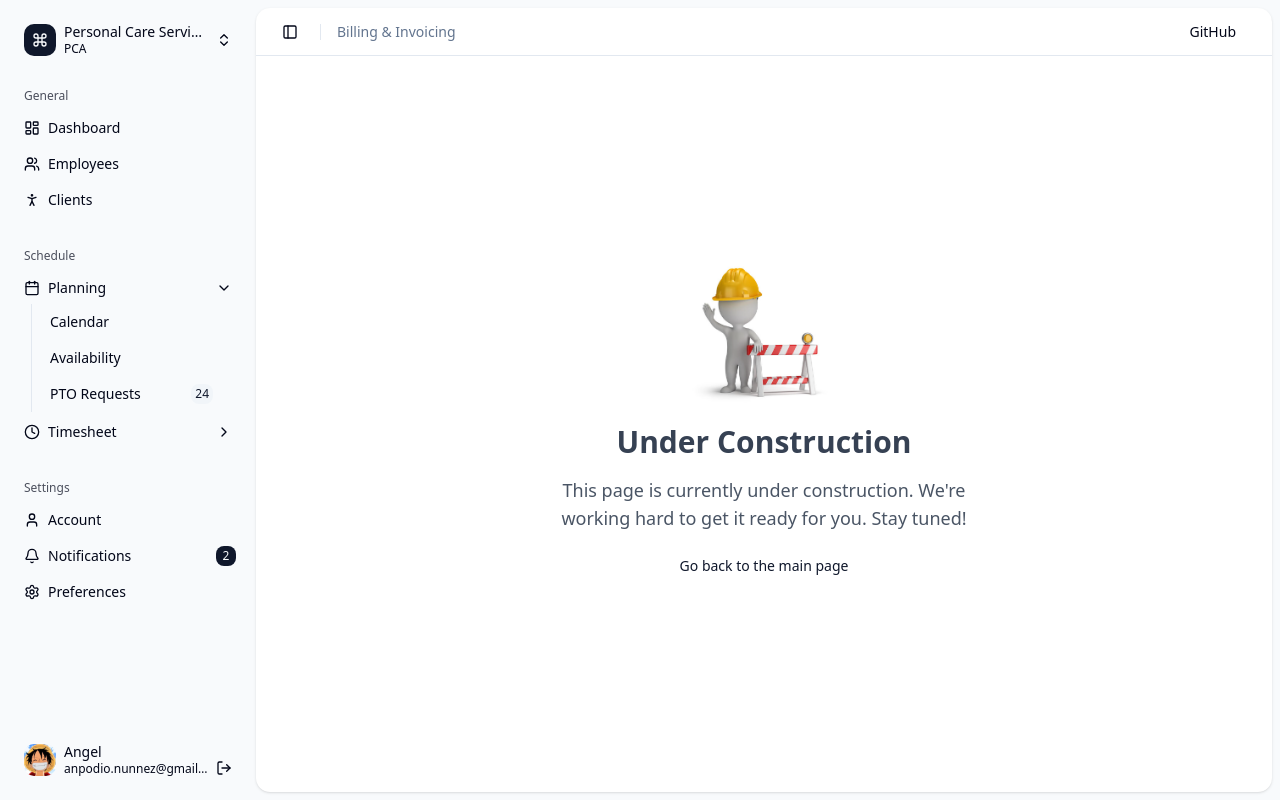
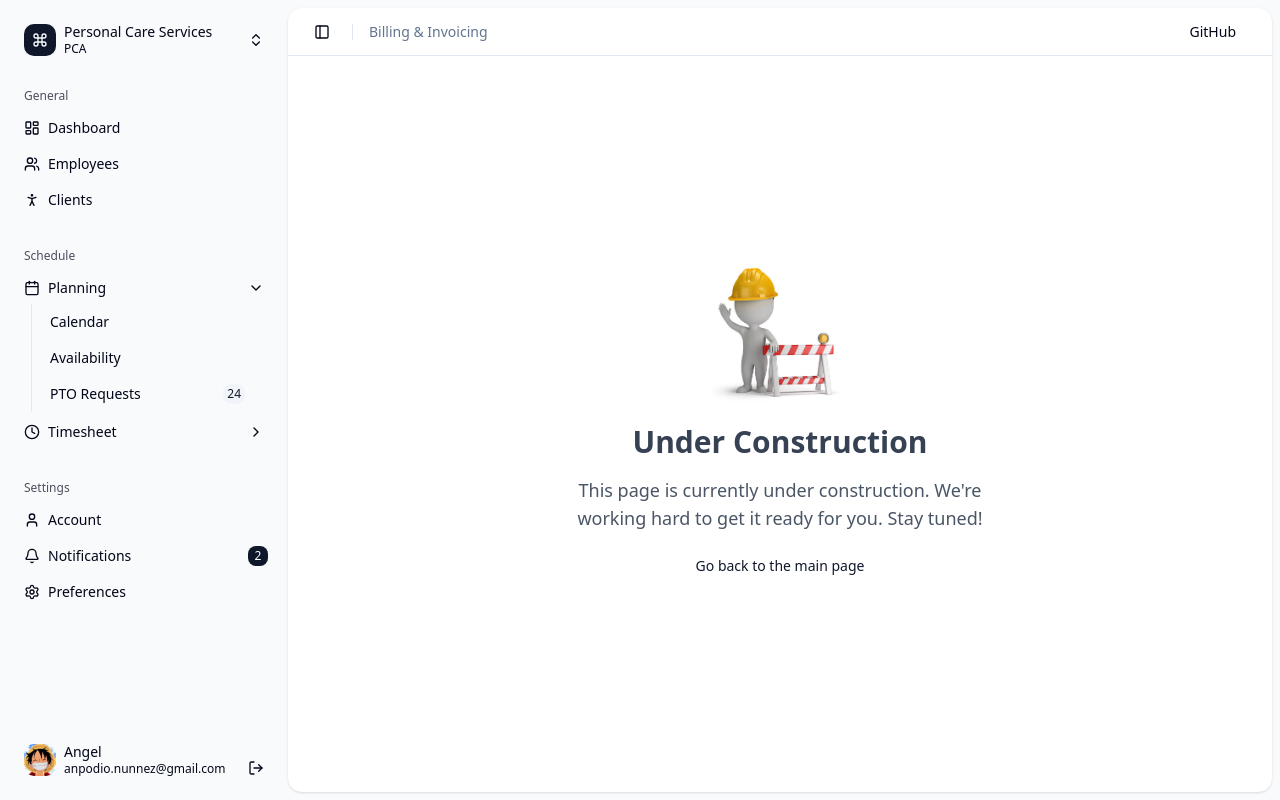
Before and after one commit to mailok/react-spa-starter, a React (Vite) app: page /billing in a window 1280 px wide. Built offline with nearby package versions, Linux system fonts and the light colour scheme.

Commit message:
fix(under-construction): remove dark background from UnderConstruction component

```diff
--- a/src/components/under-construction.tsx
+++ b/src/components/under-construction.tsx
@@ -4,7 +4,7 @@
 
 export function UnderConstruction() {
   return (
-    <section className="flex size-full flex-col items-center justify-center p-4 dark:bg-gray-900">
+    <section className="flex size-full flex-col items-center justify-center p-4">
       <div className="flex flex-col items-center space-y-4">
         <img
           src={underConstructionImage}
--- a/src/styles/global.css
+++ b/src/styles/global.css
@@ -160,3 +160,8 @@
     --sidebar-ring: oklch(0.439 0 0);
   }
 }
+
+/* Custom sidebar width override */
+[data-slot="sidebar-wrapper"] {
+  --sidebar-width: 18rem !important;
+}
```
